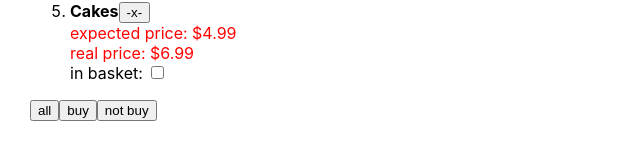
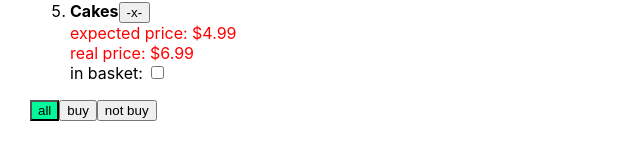
Before and after one commit to Sikstep/samurai-help, a React (Create React App) app: page / in a window 1280 px wide. Shown: the part 455-614 px from the top of the page, without its empty margins (0-640 px from the left). Built offline with nearby package versions, Linux system fonts and the light colour scheme.

Commit message:
lesson 21.02.2023 finished

```diff
--- a/src/App.module.css
+++ b/src/App.module.css
@@ -1,12 +1,12 @@
 .error {
-    color: red;
+    border-color: red;
 }
 .input {
 
 }
 
 .errorMessage {
-    border-color: red;
+    color: red;
 }
 
 .shopList {
@@ -20,3 +20,7 @@
 .badPrice {
     color: red;
 }
+
+.buttonActiveColor {
+    background-color: mediumspringgreen;
+}
--- a/src/App.tsx
+++ b/src/App.tsx
@@ -47,6 +47,7 @@ function App() {
                 changeFilter={changeFilter}
                 addtask={addtask}
                 changeCheckBox={changeCartStatus}
+                filterValue={filter}
             />
         </div>
     );
--- a/src/ShopList.tsx
+++ b/src/ShopList.tsx
@@ -5,9 +5,15 @@ import s from './App.module.css'
 export const ShopList = (props: ShopListPropsType) => {
 
     const [error, setError] = useState<'Ошибка, введите имя товара!' | ''>('');
+
+
+
     const onclickHandler = (value: FilterType) => {
         props.changeFilter(value)
+
     }
+
+
     const [inputValue, setInputValue] = useState('')
     const onChangeHandler = (event: ChangeEvent<HTMLInputElement>) => {
         setInputValue(event.currentTarget.value)
@@ -37,13 +43,18 @@ export const ShopList = (props: ShopListPropsType) => {
             }
 
     }
-    const [shopList, setShopList] = useState('');
+    const buttonColorAll = props.filterValue === 'all' ? s.buttonActiveColor : '';
+
+    const buttonColorBuy = props.filterValue === 'buy' ? s.buttonActiveColor : '';
+
+    const buttonColorNotBuy = props.filterValue === 'not buy' ? s.buttonActiveColor : '';
+
     return (
         <div>
             <h3>{props.title}</h3>
             <input value={inputValue} onChange={onChangeHandler} onKeyDown={onKeyDownHandler}/>
             <button disabled={inputValue.trim() === ''} onClick={onClickHandler}>add</button>
-            {error && <div>{error}</div>}
+            {error && <div className={s.errorMessage}>{error}</div>}
             <ol>
 
                 {props.whatToBuy.map((item) => {
@@ -77,9 +88,9 @@ export const ShopList = (props: ShopListPropsType) => {
                 }
             </ol>
             <div>
-                <button onClick={() => onclickHandler('all')}>all</button>
-                <button onClick={() => onclickHandler('buy')}>buy</button>
-                <button onClick={() => onclickHandler('not buy')}>not buy</button>
+                <button className={buttonColorAll} onClick={() => onclickHandler('all')}>all</button>
+                <button className={buttonColorBuy} onClick={() => onclickHandler('buy')}>buy</button>
+                <button className={buttonColorNotBuy} onClick={() => onclickHandler('not buy')}>not buy</button>
             </div>
         </div>
     );
--- a/src/Typisation.ts
+++ b/src/Typisation.ts
@@ -13,6 +13,7 @@ export type ShopListPropsType = {
     changeFilter: (newFilterValue:FilterType)=>void
     addtask:(newTitle:string)=> void
     changeCheckBox: (itemID: string, checked: boolean) => void
+    filterValue: FilterType
 
 }
 
```
